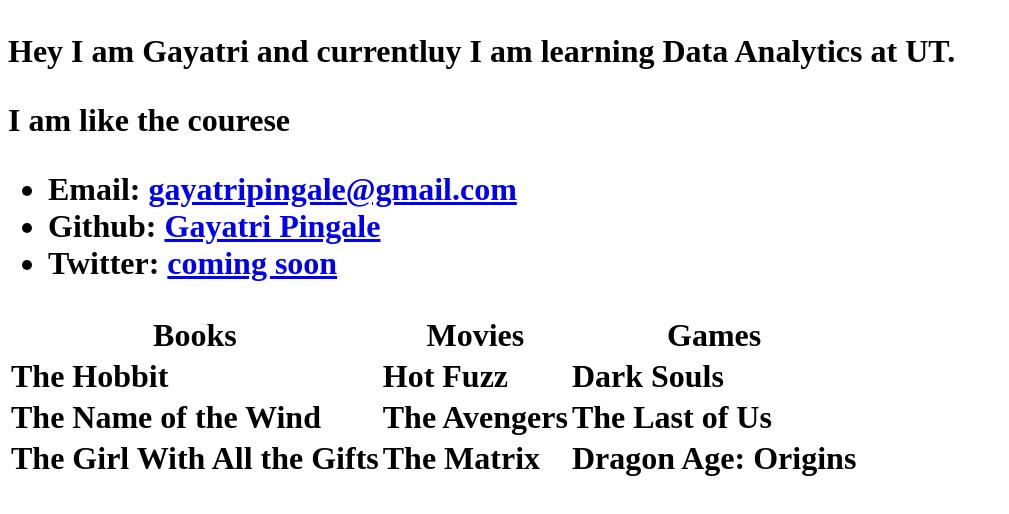
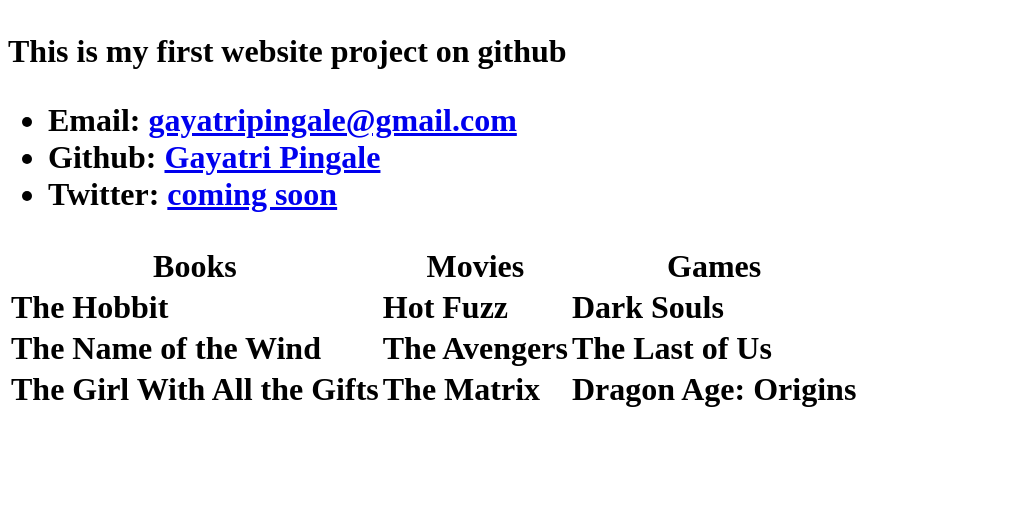
Before and after one commit to gayatripingale/website_project, a plain HTML site: page index.html in a window 1280 px wide. Shown: the part 228-742 px from the top of the page, without its empty margins (0-1009 px from the left). Drawn offline with Linux system fonts and the light colour scheme.

Commit message:
Update index.html

```diff
--- a/index.html
+++ b/index.html
@@ -12,8 +12,7 @@
 
   <img src="http://lorempixel.com/400/200/sports/1/Dummy-Text/" alt="Sports">
 
-  <p>Hey I am Gayatri and currentluy I am learning Data Analytics at UT.</p>
-  <p> I am like the courese</p>
+  <p>This is my first website project on github</p>
 
   <ul>
     <li><strong>Email:</strong> <a href="#">gayatripingale@gmail.com</a></li>
```
